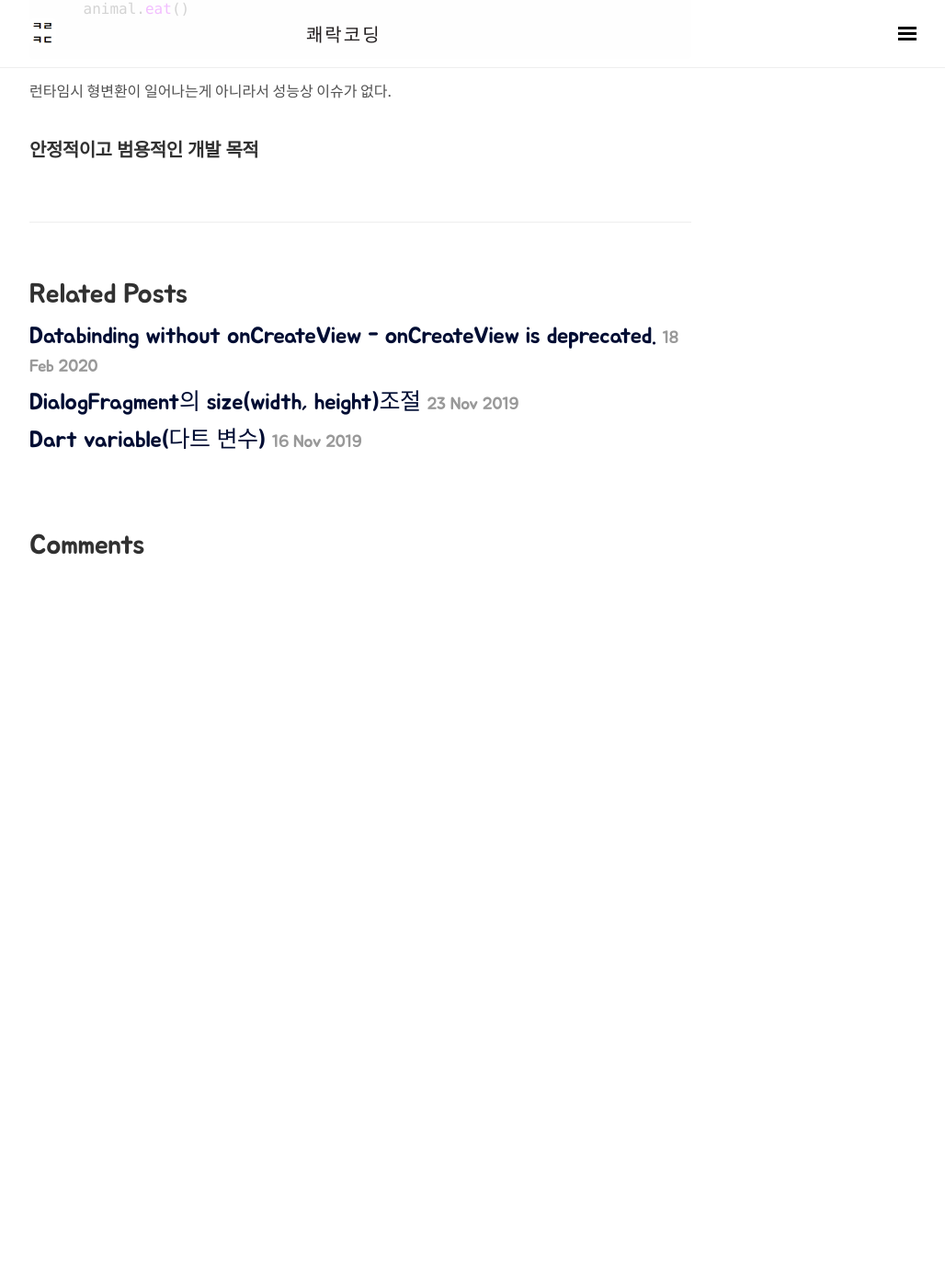
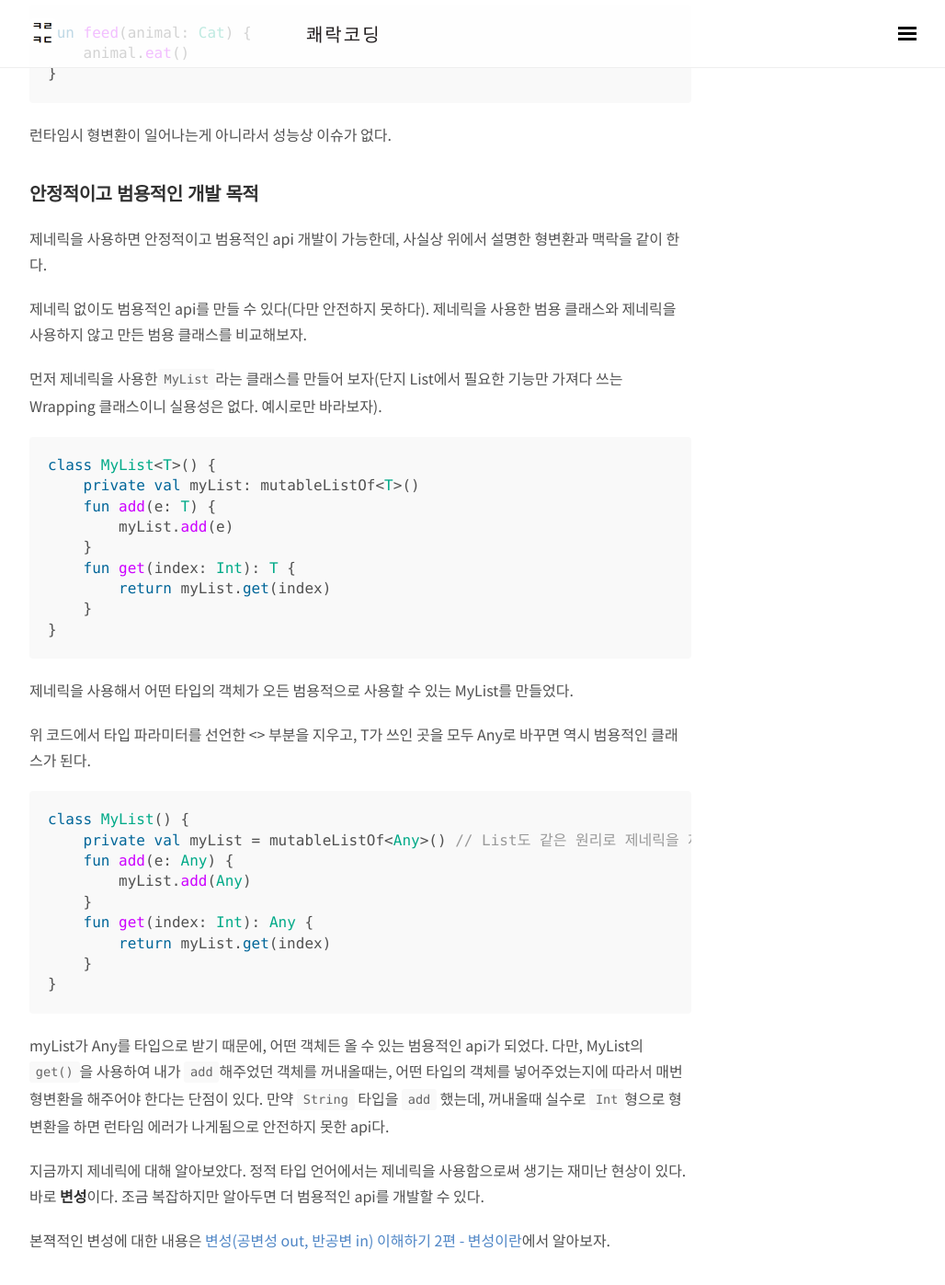
Before and after one commit to wooooooak/wooooooak.github.io, a Jekyll site: the page built from _posts/kotlin/2020-02-27-변성(in, out)이해하기 1편.md, in a window 1280 px wide and 1400 px high, scrolled down 2257 px. Shown: the top 1397 px of the window at 92% size, without its empty margins (248-1276 px from the left). Built offline with Jekyll 4.4.1, drawn with Linux system fonts in a browser that asks for light colours; nearby versions of some CDN libraries; some web fonts are replaced; comment, search, counter and statistics services are not loaded; before the commit the page ends 2879 px from its top, so only the background shows below that; some of the changed text lies outside the part shown.

Commit message:
제네릭 포스팅

````diff
--- a/_posts/kotlin/2020-02-27-변성(in, out)이해하기 1편.md
+++ b/_posts/kotlin/2020-02-27-변성(in, out)이해하기 1편.md
@@ -1,6 +1,6 @@
 ---
 layout: post
-title: 변성(공변성 out, 반공변 in) 이해하기 1편
+title: 변성(공변성 out, 반공변 in) 이해하기 1편 - 제네릭
 category: Kotlin
 tags: [Variance, Generic]
 comments: true
@@ -81,3 +81,44 @@ fun feed(animal: Cat) {
 런타임시 형변환이 일어나는게 아니라서 성능상 이슈가 없다.
 
 ### 안정적이고 범용적인 개발 목적
+
+제네릭을 사용하면 안정적이고 범용적인 api 개발이 가능한데, 사실상 위에서 설명한 형변환과 맥락을 같이 한다.
+
+제네릭 없이도 범용적인 api를 만들 수 있다(다만 안전하지 못하다).
+제네릭을 사용한 범용 클래스와 제네릭을 사용하지 않고 만든 범용 클래스를 비교해보자.
+
+먼저 제네릭을 사용한`MyList`라는 클래스를 만들어 보자(단지 List에서 필요한 기능만 가져다 쓰는 Wrapping 클래스이니 실용성은 없다. 예시로만 바라보자).
+
+```kotlin
+class MyList<T>() {
+    private val myList: mutableListOf<T>()
+    fun add(e: T) {
+        myList.add(e)
+    }
+    fun get(index: Int): T {
+        return myList.get(index)
+    }
+}
+```
+
+제네릭을 사용해서 어떤 타입의 객체가 오든 범용적으로 사용할 수 있는 MyList를 만들었다.
+
+위 코드에서 타입 파라미터를 선언한 <> 부분을 지우고, T가 쓰인 곳을 모두 Any로 바꾸면 역시 범용적인 클래스가 된다.
+
+```kotlin
+class MyList() {
+    private val myList = mutableListOf<Any>() // List도 같은 원리로 제네릭을 제거할 순 있지만, 이미 제공되는 클래스니 건들지 않겠다.
+    fun add(e: Any) {
+        myList.add(Any)
+    }
+    fun get(index: Int): Any {
+        return myList.get(index)
+    }
+}
+```
+
+myList가 Any를 타입으로 받기 때문에, 어떤 객체든 올 수 있는 범용적인 api가 되었다. 다만, MyList의 `get()`을 사용하여 내가 `add`해주었던 객체를 꺼내올때는, 어떤 타입의 객체를 넣어주었는지에 따라서 매번 형변환을 해주어야 한다는 단점이 있다. 만약 `String` 타입을 `add` 했는데, 꺼내올때 실수로 `Int`형으로 형변환을 하면 런타임 에러가 나게됨으로 안전하지 못한 api다.
+
+지금까지 제네릭에 대해 알아보았다. 정적 타입 언어에서는 제네릭을 사용함으로써 생기는 재미난 현상이 있다. 바로 **변성**이다. 조금 복잡하지만 알아두면 더 범용적인 api를 개발할 수 있다.
+
+본젹적인 변성에 대한 내용은 [변성(공변성 out, 반공변 in) 이해하기 2편 - 변성이란]()에서 알아보자.
````
